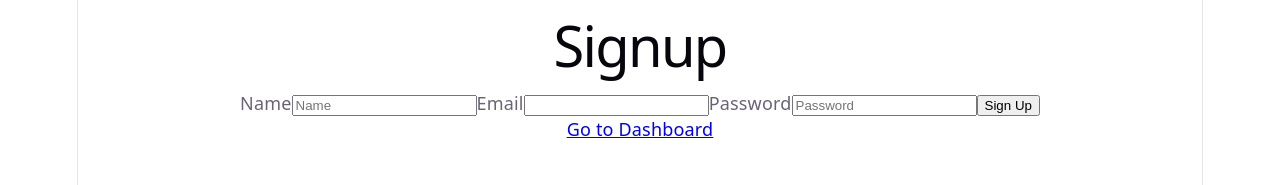
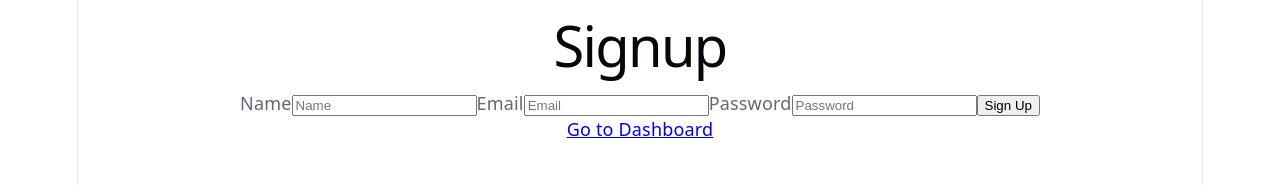
Before and after one commit to wasiqtanveer/cohort-9-mern-11034-muhammad, a React (Vite) app in the folder frontend/: page /signup in a window 1280 px wide. Shown: the top 185 px of the page. Built offline with nearby package versions, Linux system fonts and the light colour scheme.

Commit message:
fix placeholder typos, input type, and unused imports

```diff
--- a/frontend/src/pages/Dashboard.jsx
+++ b/frontend/src/pages/Dashboard.jsx
@@ -1,4 +1,4 @@
-import {Link, Navigate} from 'react-router-dom';
+import {Link,} from 'react-router-dom';
 import { useState} from 'react'
 
 const dummyNotes = [
@@ -8,7 +8,8 @@ const dummyNotes = [
 ]
 
 function Dashboard(){
-  const[notes, setNotes] = useState(dummyNotes)
+  //will add setNotes later when we implement add note functionality
+  const[notes] = useState(dummyNotes)
 
   return (
   <div>
--- a/frontend/src/pages/Login.jsx
+++ b/frontend/src/pages/Login.jsx
@@ -1,4 +1,4 @@
-import {Link, Navigate} from 'react-router-dom';
+import {Link, } from 'react-router-dom';
 import {useState} from 'react';
 
 function Login(){
@@ -20,7 +20,7 @@ function Login(){
         type = 'email'
         value={email}
         onChange={(e)=> setEmail(e.target.value)}
-        placeholders='Email'
+        placeholder='Email'
         />
 
         <label htmlFor="password">Password</label>
--- a/frontend/src/pages/Signup.jsx
+++ b/frontend/src/pages/Signup.jsx
@@ -1,4 +1,4 @@
-import {Link, Navigate} from 'react-router-dom';
+import {Link,} from 'react-router-dom';
 import {useState} from 'react';
 
 function Signup(){
@@ -18,7 +18,7 @@ function Signup(){
             <label htmlFor="name">Name</label>
             <input
             id="name"
-            type='name'
+            type='text'
             value={name}
 
             onChange={(e)=>setName(e.target.value)}
@@ -30,7 +30,7 @@ function Signup(){
         type = 'email'
         value={email}
         onChange={(e)=> setEmail(e.target.value)}
-        placeholders='Email'
+        placeholder='Email'
         />
 
         <label htmlFor="password">Password</label>
```
